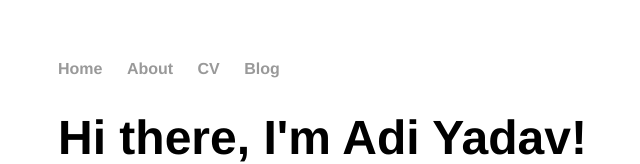
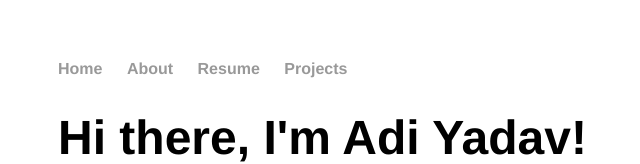
Before and after one commit to AdiY2005/Syr3n.github.io, a plain HTML site: page index.html in a window 1280 px wide. Shown: the top 164 px of the page, without its empty margins (134-774 px from the left). Drawn offline with Linux system fonts and the light colour scheme.

Commit message:
Update index.html

```diff
--- a/index.html
+++ b/index.html
@@ -10,8 +10,8 @@
     		<ul>
         		<li><a href="/">Home</a></li>
 	        	<li><a href="/About">About</a></li>
-        		<li><a href="/Resume">CV</a></li>
-        		<li><a href="/Projects">Blog</a></li>
+        		<li><a href="/Resume">Resume</a></li>
+        		<li><a href="/Projects">Projects</a></li>
     		</ul>
 		</nav>
 		<div class="container">
```
